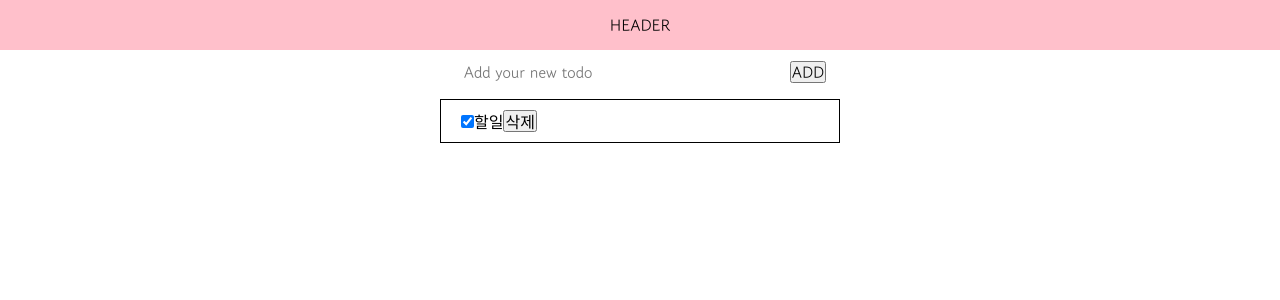
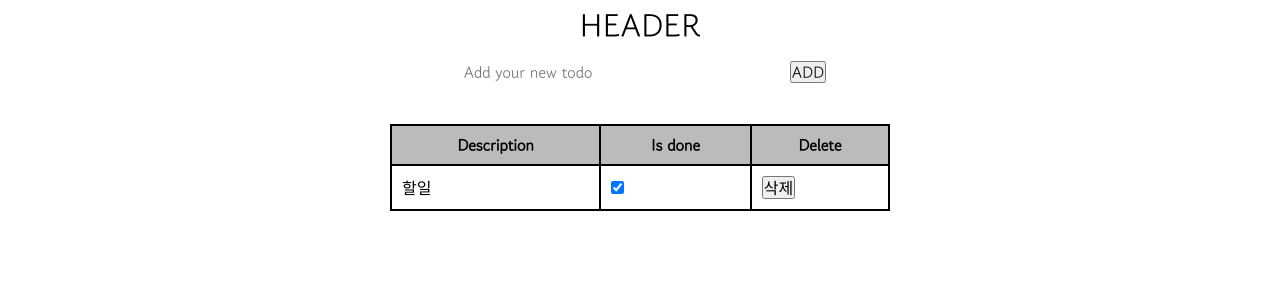
Before and after one commit to sunhwa508/AnotherTodo, a React (Create React App) app: page / in a window 1280 px wide. Shown: the top 300 px of the page. Built offline with nearby package versions, Linux system fonts and the light colour scheme.

Commit message:
💄[style]스타일지정

```diff
--- a/src/App.tsx
+++ b/src/App.tsx
@@ -4,12 +4,12 @@ import { IrootType } from 'store/reducers';
 import { AddTodoForm, TodoList, AppLayout, Toast } from 'components';
 
 function App() {
-  const { showToast, desc } = useSelector((state: IrootType) => state.toastReducer);
+  const { showToast, desc, title } = useSelector((state: IrootType) => state.toastReducer);
   return (
     <AppLayout>
       <AddTodoForm />
       <TodoList />
-      <Toast active={showToast} desc={desc} />
+      <Toast active={showToast} title={title} desc={desc} />
     </AppLayout>
   );
 }
--- a/src/components/AddTodoForm.tsx
+++ b/src/components/AddTodoForm.tsx
@@ -37,12 +37,16 @@ const AddTodoForm = () => {
       createdAt: dateToString(new Date()),
     });
     inputRef?.current?.focus();
+    dispatch(showToast({ showToast: true, title: 'SUCCESS', desc: '등록완료되었습니다' }));
   };
 
   const handleSubmit = (event: React.ChangeEvent<HTMLFormElement>) => {
     event.preventDefault();
+    if (inputValue.content.trim().length === 0) {
+      dispatch(showToast({ showToast: true, title: '👀', desc: '할일을 입력해주세요' }));
+      return;
+    }
     dispatch(addTodoRequest(inputValue));
-    dispatch(showToast('할일이 등록 되었습니다!'));
     onInputReset();
   };
 
--- a/src/components/Header.tsx
+++ b/src/components/Header.tsx
@@ -5,10 +5,10 @@ const Wrapper = styled.div`
   display: flex;
   justify-content: center;
   align-items: center;
-  background-color: pink;
   height: 50px;
   display: fixed;
   width: 100vw;
+  font-size: 2rem; ;
 `;
 const Header = () => {
   return <Wrapper>HEADER</Wrapper>;
--- a/src/components/Toast.tsx
+++ b/src/components/Toast.tsx
@@ -32,7 +32,7 @@ const Wrapper = styled.div`
   height: 60px;
   /*margin-left: -125px;*/
   margin: auto;
-  background-color: #f8a4a4;
+  background-color: #626262;
   font-weight: bold;
   color: #fff;
   text-align: center;
@@ -60,11 +60,12 @@ const Wrapper = styled.div`
 interface Props {
   active: boolean;
   desc: string;
+  title: string;
 }
-function Toast({ active, desc }: Props) {
+function Toast({ active, desc, title }: Props) {
   return (
     <Wrapper className={`${active ? 'show' : ''}`}>
-      등록완료!
+      {title}
       <div>{desc}</div>
     </Wrapper>
   );
--- a/src/components/TodoItem.tsx
+++ b/src/components/TodoItem.tsx
@@ -2,15 +2,10 @@ import React, { useState } from 'react';
 import { ITodo } from 'utils/types';
 import styled from 'styled-components';
 import { useDispatch, useSelector } from 'react-redux';
-import { removeTodoRequest } from 'store/actions/action';
+import { removeTodoRequest, showToast } from 'store/actions/action';
+
 import { Loader } from 'components';
 
-const Wrapper = styled.div`
-  min-width: 400px;
-  border: 1px solid black;
-  padding: 10px 20px;
-  margin: 5px;
-`;
 interface Props {
   todo: ITodo;
 }
@@ -26,6 +21,7 @@ const TodoItem = ({ todo }: Props) => {
 
   const removeTodo = (data: ITodo) => {
     dispatch(removeTodoRequest(data));
+    dispatch(showToast({ showToast: true, title: '🔥', desc: '삭제가 완료 되었습니다' }));
   };
   const onChange = (event: React.ChangeEvent<HTMLInputElement>) => {
     const { name, checked } = event.target;
@@ -33,7 +29,9 @@ const TodoItem = ({ todo }: Props) => {
   };
 
   return (
-    <Wrapper>
+    <>
+      <td key="descr">{todo.content}</td>
+      <td key="done" className="td_center">
         <input
           onChange={(e) => {
             onChange(e);
@@ -44,12 +42,15 @@ const TodoItem = ({ todo }: Props) => {
           name="isCheck"
           checked={inputValue.isCheck}
         />
-      <label htmlFor={todo.id}>{todo.content}</label>
+        <label htmlFor={todo.id}>{}</label>
+      </td>
+      <td>
         <button onClick={() => removeTodo(todo)} type="button">
           삭제
         </button>
+      </td>
       {removeTodoLoading && <Loader />}
-    </Wrapper>
+    </>
   );
 };
 
--- a/src/components/TodoList.tsx
+++ b/src/components/TodoList.tsx
@@ -2,15 +2,50 @@ import React from 'react';
 import { useSelector } from 'react-redux';
 import { ITodo } from 'utils/types';
 import { TodoItem } from 'components';
+import styled from 'styled-components';
 
+const Wrapper = styled.table`
+  border-collapse: collapse;
+  min-width: 500px;
+  margin-top: 30px;
+  & .table_header {
+    background-color: #bbb;
+  }
+  & th {
+    border: solid 2px #000;
+    padding: 10px;
+  }
+  & td {
+    border: solid 2px #000;
+    padding: 10px;
+  }
+  & .odd_color {
+    background-color: #ddd;
+  }
+`;
+const Title = styled.tr`
+  background-color: #f1cfcf;
+`;
 function TodoList() {
   const { todos } = useSelector((state: any) => state.todoReducer);
+
+  const itemsElements = todos.todoList.map((todo: ITodo, index: number) => (
+    <tr key={todo.id} className={index % 2 !== 0 ? 'odd_color' : ''}>
+      <TodoItem todo={todo} />
+    </tr>
+  ));
+
   return (
-    <div>
-      {todos.todoList.map((todo: ITodo) => (
-        <TodoItem todo={todo} />
-      ))}
-    </div>
+    <Wrapper>
+      <thead>
+        <tr className="table_header">
+          <th>Description</th>
+          <th>Is done</th>
+          <th>Delete</th>
+        </tr>
+      </thead>
+      <tbody>{itemsElements}</tbody>
+    </Wrapper>
   );
 }
 
--- a/src/store/actions/action.ts
+++ b/src/store/actions/action.ts
@@ -1,4 +1,5 @@
 import { ITodo } from 'utils/types';
+import { InitialToastProps } from 'store/reducers/toastReducer';
 
 export const LOAD_TODOS_REQUEST = 'LOAD_TODOS_REQUEST';
 export const LOAD_TODOS_SUCCESS = 'LOAD_TODOS_SUCCESS';
@@ -44,7 +45,7 @@ export function modifyTodoRequest(data: ITodo) {
   };
 }
 
-export const showToast = (data: string) => {
+export const showToast = (data: InitialToastProps) => {
   return { type: SHOW_TOAST, data };
 };
 
--- a/src/store/reducers/toastReducer.ts
+++ b/src/store/reducers/toastReducer.ts
@@ -3,10 +3,13 @@ import { SHOW_TOAST, CLOSE_TOAST } from 'store/actions/action';
 
 const INITIAL_STATE = {
   showToast: false,
+  title: '',
+  desc: '',
 };
 
 export interface InitialToastProps {
   showToast: boolean;
+  title: string;
   desc: string;
 }
 
@@ -16,7 +19,8 @@ export default function toastReducer(state = INITIAL_STATE, action: AnyAction) {
       return {
         ...state,
         showToast: true,
-        desc: action.data,
+        desc: action.data.desc,
+        title: action.data.title,
       };
     case CLOSE_TOAST:
       return {
--- a/src/store/sagas/toast.ts
+++ b/src/store/sagas/toast.ts
@@ -1,4 +1,4 @@
-import { fork, all, delay, put, takeLatest } from 'redux-saga/effects';
+import { fork, all, delay, put, takeLeading } from 'redux-saga/effects';
 import { SHOW_TOAST, CLOSE_TOAST } from 'store/actions/action';
 
 export function* showToast() {
@@ -8,8 +8,9 @@ export function* showToast() {
   });
 }
 
+// 반복클릭방지
 function* watchToast() {
-  yield takeLatest(SHOW_TOAST, showToast);
+  yield takeLeading(SHOW_TOAST, showToast);
 }
 
 export default function* toastSaga() {
--- a/src/store/sagas/todo.ts
+++ b/src/store/sagas/todo.ts
@@ -26,7 +26,7 @@ function loadTodosAPI(): Promise<AxiosResponse<InitialTodosProps>> | undefined {
 export function* loadTodos(action: AnyAction) {
   const { data } = yield call(loadTodosAPI);
   try {
-    yield delay(2000);
+    yield delay(1000);
     yield put({
       type: LOAD_TODOS_SUCCESS,
       data: action.data,
@@ -41,7 +41,7 @@ export function* loadTodos(action: AnyAction) {
 export function* addTodo(action: AnyAction) {
   // const { data } = yield call(loadTodosAPI);
   try {
-    yield delay(2000);
+    yield delay(1000);
     yield put({
       type: ADD_TODO_SUCCESS,
       data: action.data,
```
Also changed, not shown: 1 other file (tests, documents, lock files or other folders). Lines whose indentation alone changed are shown as unchanged.
